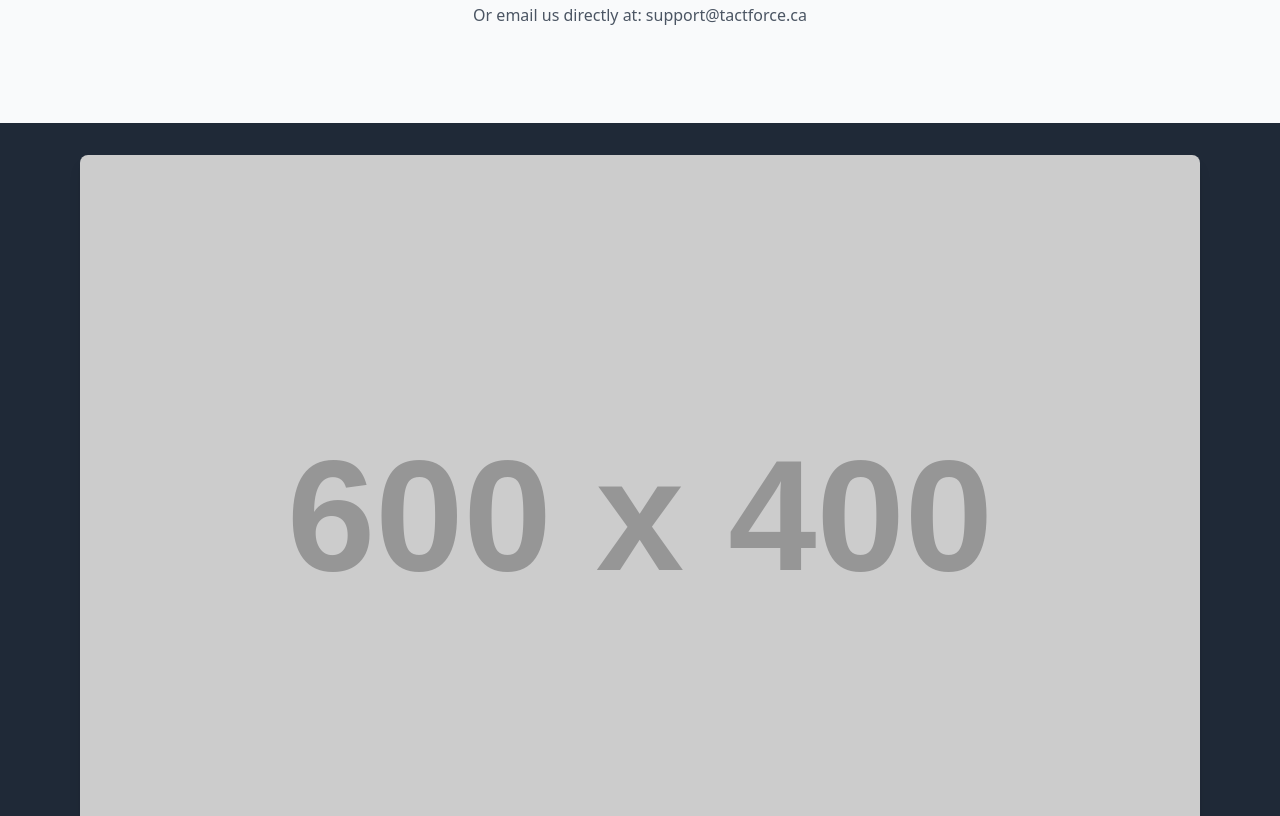
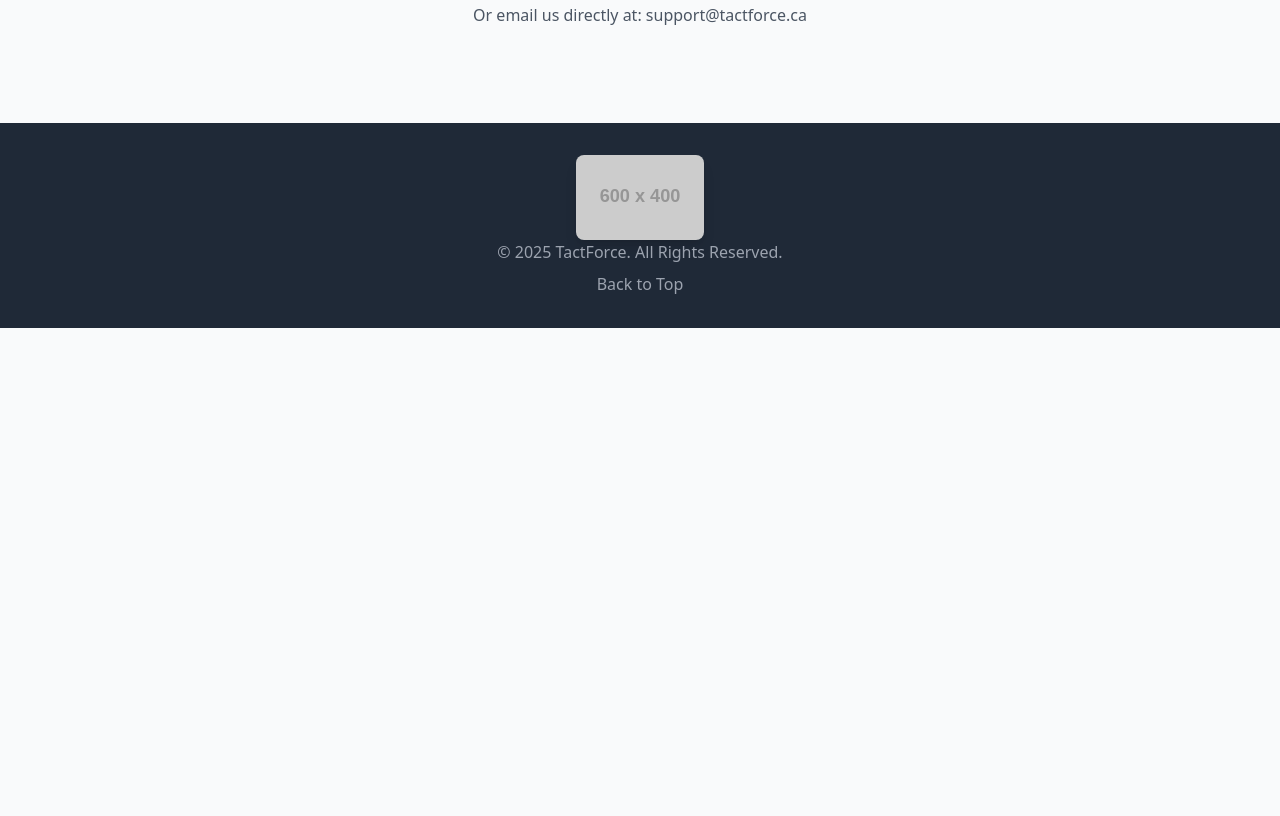
Before and after one commit to bhanu91221/tactforce, a plain HTML site: page index.html in a window 1280 px wide. Shown: the part 3304-4120 px from the top of the page. After the commit the page ends 3632 px from the top, so only its background shows below. Drawn offline with nearby package versions, Linux system fonts and the light colour scheme; placeholder pictures from the web are drawn by us.

Commit message:
Update index.html partner logo sizing

```diff
--- a/index.html
+++ b/index.html
@@ -215,7 +215,7 @@
     <footer class="bg-gray-800 text-gray-400 py-8">
     <div class="max-w-6xl mx-auto px-4 text-center">
         <div class="mt-2 md:mt-0">
-                     <img src="images/partner.png" alt="partnerlogo" class="rounded-lg shadow-lg w-full" onerror="this.src='https://placehold.co/600x400/cccccc/ffffff?text=Salesforce+Partner'">
+             <img src="images/partner.png" alt="partnerlogo" class="rounded-lg shadow-lg w-32 mx-auto" onerror="this.src='https://placehold.co/600x400/cccccc/ffffff?text=Salesforce+Partner'">
         </div>
         <p class="mb-2">&copy; 2025 TactForce. All Rights Reserved.</p>
         <p>
```
Lines whose indentation alone changed are shown as unchanged.
